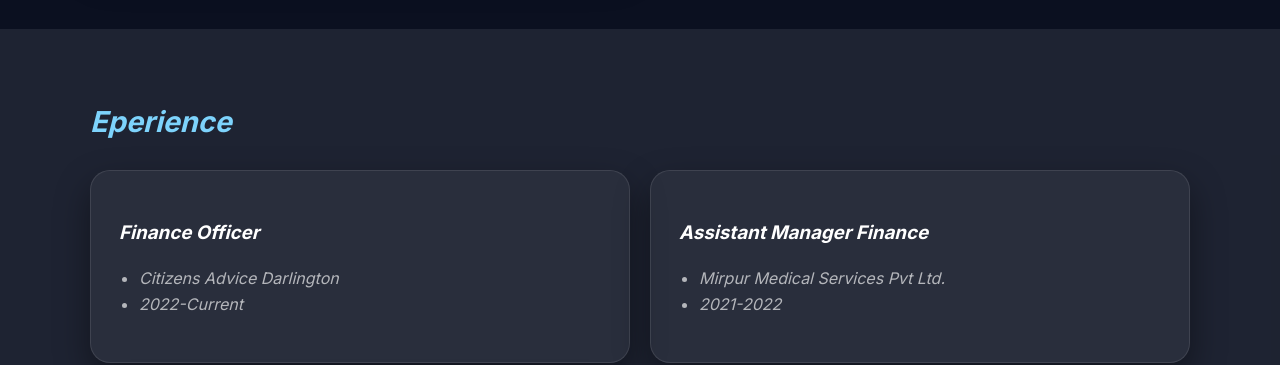
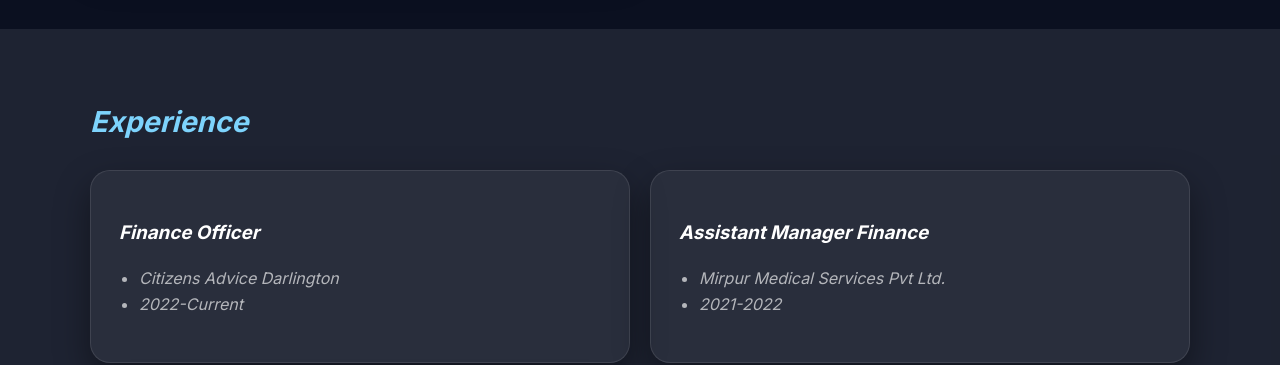
Before and after one commit to mmnaseer/mmnaseer.github.io, a Jekyll site: the page index.html, which Jekyll copies as it is, in a window 1280 px wide and 900 px high, scrolled down 2738 px. Shown: the part 156-521 px from the top of the window. Built offline with Jekyll 4.4.1, drawn with Linux system fonts in a browser that asks for light colours; a style sheet for code colours, icons or effects is not loaded.

Commit message:
Update index.html

```diff
--- a/index.html
+++ b/index.html
@@ -202,7 +202,7 @@
 
     <section id="experience" class="section alt">
       <div class="container">
-        <h2>Eperience</h2>
+        <h2>Experience</h2>
         <div class="grid-2">
           <div class="card">
             <h3>Finance Officer</h3>
```
